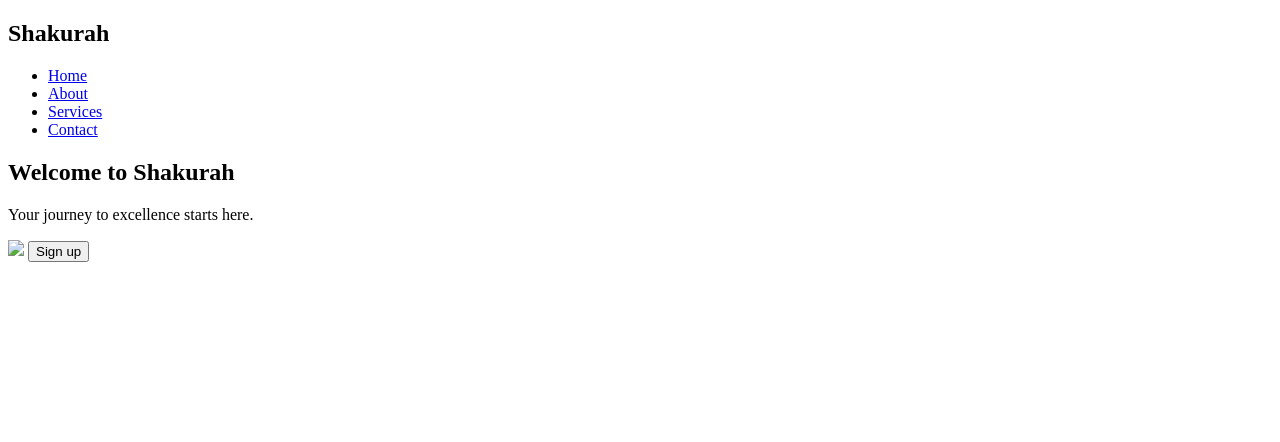
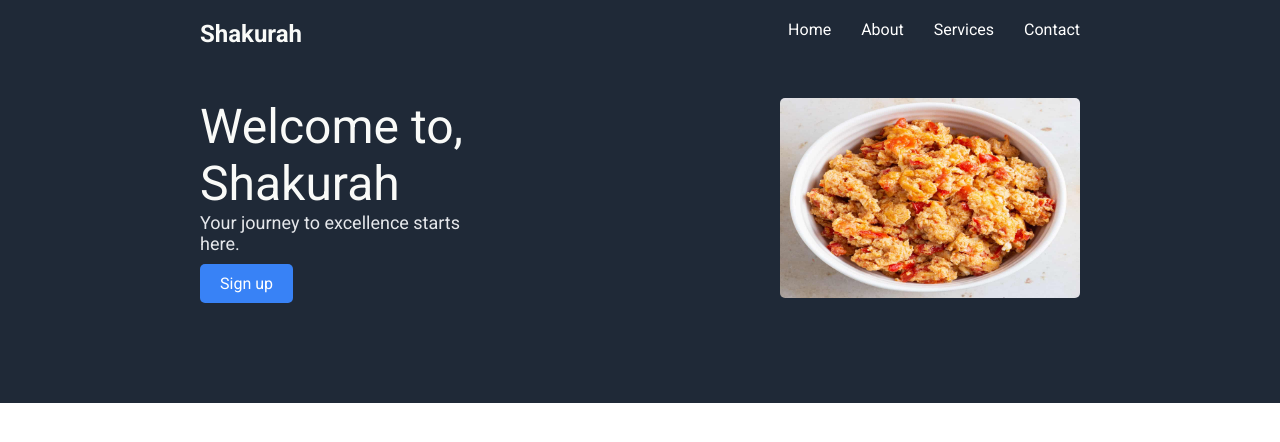
Before and after one commit to shakurah/Foundation-Landing-Page, a plain HTML site: page index.html in a window 1280 px wide. Drawn offline with Linux system fonts and the light colour scheme.

Commit message:
Add styling for header and hero section

```diff
--- a/index.html
+++ b/index.html
@@ -4,12 +4,15 @@
     <meta charset="UTF-8">
     <meta name="viewport" content="width=device-width, initial-scale=1.0">
     <title> Shakurah </title>
+     <link href="https://fonts.googleapis.com/css2?family=Roboto:wght@300;400;500;700&display=swap" rel="stylesheet">
     <link rel="stylesheet" href="styles.css">
+
 </head>
 <body>
-    <div class="header">
+
+    <div class="header adjust-content">
         <nav>
-            <h1> Shakurah </h1>
+            <h1 id="logo-text"> Shakurah </h1>
                 <ul>
                 <li><a href="#home"> Home </a></li>
                 <li><a href="#about"> About </a></li>
@@ -18,11 +21,18 @@
             </ul>
         </nav>
         <div class="hero">
-            <h2> Welcome to Shakurah </h2>
-            <p> Your journey to excellence starts here. </p>
+            <div class="hero-text">
+                <p class="main-text"> Welcome to, Shakurah </h2>
+                <p class="secondary-text"> Your journey to excellence starts here. </p>
+                <button class="hero-button"> Sign up</button>
+            </div>
+
+            <img src="eggsauce.jpg" width="250px" height="250px"  class="hero-image" alt="Hero Image">
+
+
         </div>
-        <img src="shakurah.png">
-        <button> Sign up</button>
+
+
     </div>
 </body>
 </html>
--- a/styles.css
+++ b/styles.css
@@ -0,0 +1,80 @@
+* {
+    margin: 0;
+    font-family: "Roboto";
+    box-sizing: border-box;
+}
+.adjust-content {
+    padding: 20px 200px 100px;
+}
+.header {
+    background: #1f2937;
+
+
+    color: white;
+}
+
+p.main-text {
+    font-size: 48px;
+    font-weight: 900px;
+    color: #f9faf8
+}
+
+p.secondary-text {
+    font-size: 18px;
+    color: #e5e7eb ;
+    display: block;
+}
+#logo-text{
+    font-size: 24px;
+    color: #f9faf8;
+}
+nav {
+    display : flex;
+    justify-content: space-between;
+    margin-right: auto;
+    margin-bottom: 50px;
+
+}
+
+
+ul {
+    list-style: none;
+    display: flex;
+    justify-content: space-between;;
+    gap: 30px;
+}
+li {
+    display: flex;
+    text-decoration: none;
+}
+a {
+    color: white;
+    text-decoration: none;
+}
+.hero {
+    display: flex;
+    justify-content: space-between;
+
+}
+.hero-text{
+    display: flex;
+    width: 300px;
+    flex-wrap: wrap;
+
+}
+.hero-image{
+    border-radius: 5px;
+    width: 300px;
+    height: 200px;
+}
+
+.hero-button {
+    background-color: #3882f6;
+    color: white;
+    border: none;
+    padding: 10px 20px;
+    border-radius: 5px;
+    font-size: 16px;
+    cursor: pointer;
+    margin-top: 10px;
+}
```
Also changed, not shown: eggsauce.jpg (added).
